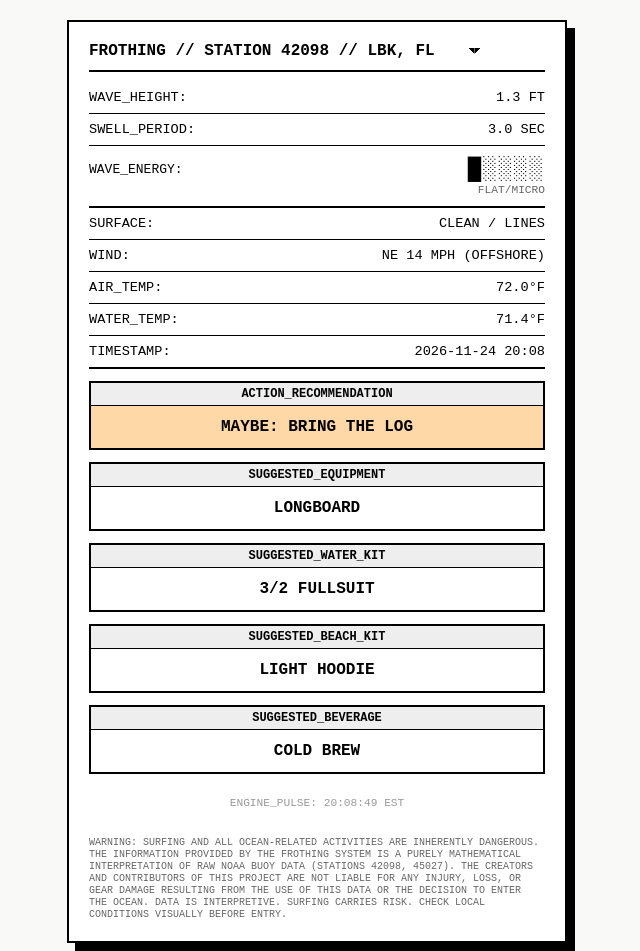
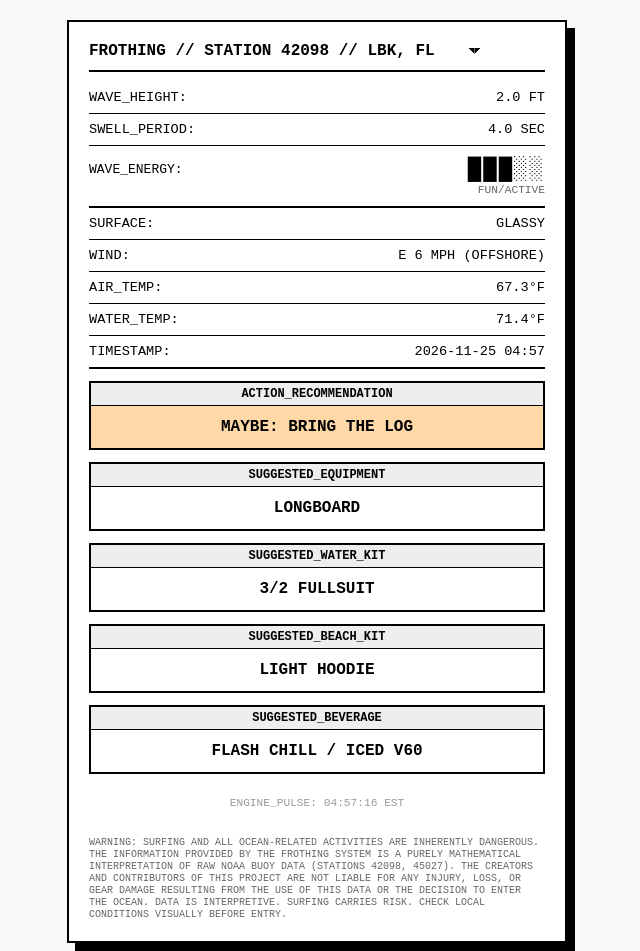
Before and after one commit to ThermodynamicExtraction/frothing, a plain HTML site: page index.html in a window 1280 px wide. Shown: the whole page, without its empty margins (323-963 px from the left). Drawn offline with Linux system fonts and the light colour scheme.

Commit message:
FROTH_UPDATE: {timestamp}

```diff
--- a/index.html
+++ b/index.html
@@ -54,22 +54,22 @@
         <div class="header">FROTHING // STATION <span id="station-id">42098</span> // <select id="buoy-select" aria-label="Choose buoy"><option value="42098">LBK, FL</option><option value="45027">DULUTH, MN</option></select></div>
 
         <div class="report" data-buoy="42098">
-        <div class="row"><span>WAVE_HEIGHT:</span><span>1.3 FT</span></div>
-        <div class="row"><span>SWELL_PERIOD:</span><span>3.0 SEC</span></div>
+        <div class="row"><span>WAVE_HEIGHT:</span><span>2.0 FT</span></div>
+        <div class="row"><span>SWELL_PERIOD:</span><span>4.0 SEC</span></div>
 
         <div class="chart-box">
             <div class="chart-row">
                 <span>WAVE_ENERGY:</span>
-                <span class="ascii">█░░░░</span>
+                <span class="ascii">███░░</span>
             </div>
-            <div class="gauge-legend">FLAT/MICRO</div>
+            <div class="gauge-legend">FUN/ACTIVE</div>
         </div>
 
-        <div class="row"><span>SURFACE:</span><span>CLEAN / LINES</span></div>
-        <div class="row"><span>WIND:</span><span>NE 14 MPH (OFFSHORE)</span></div>
-        <div class="row"><span>AIR_TEMP:</span><span>72.0°F</span></div>
+        <div class="row"><span>SURFACE:</span><span>GLASSY</span></div>
+        <div class="row"><span>WIND:</span><span>E 6 MPH (OFFSHORE)</span></div>
+        <div class="row"><span>AIR_TEMP:</span><span>67.3°F</span></div>
         <div class="row"><span>WATER_TEMP:</span><span>71.4°F</span></div>
-        <div class="row" style="border-bottom: 2px solid var(--black);"><span>TIMESTAMP:</span><span>2026-11-24 20:08</span></div>
+        <div class="row" style="border-bottom: 2px solid var(--black);"><span>TIMESTAMP:</span><span>2026-11-25 04:57</span></div>
 
         <div class="rec-box">
             <div class="rec-label">ACTION_RECOMMENDATION</div>
@@ -79,7 +79,7 @@
         <div class="rec-box"><div class="rec-label">SUGGESTED_EQUIPMENT</div><div class="rec-val">LONGBOARD</div></div>
         <div class="rec-box"><div class="rec-label">SUGGESTED_WATER_KIT</div><div class="rec-val">3/2 FULLSUIT</div></div>
         <div class="rec-box"><div class="rec-label">SUGGESTED_BEACH_KIT</div><div class="rec-val">LIGHT HOODIE</div></div>
-        <div class="rec-box"><div class="rec-label">SUGGESTED_BEVERAGE</div><div class="rec-val">COLD BREW</div></div>
+        <div class="rec-box"><div class="rec-label">SUGGESTED_BEVERAGE</div><div class="rec-val">FLASH CHILL / ICED V60</div></div>
         </div>
         <div class="report" data-buoy="45027" hidden>
         <div class="row"><span>WAVE_HEIGHT:</span><span>-- FT</span></div>
@@ -94,10 +94,10 @@
         </div>
 
         <div class="row"><span>SURFACE:</span><span>--</span></div>
-        <div class="row"><span>WIND:</span><span>SSW 5 MPH</span></div>
+        <div class="row"><span>WIND:</span><span>WSW 5 MPH</span></div>
         <div class="row"><span>AIR_TEMP:</span><span>--°F</span></div>
         <div class="row"><span>WATER_TEMP:</span><span>--°F</span></div>
-        <div class="row" style="border-bottom: 2px solid var(--black);"><span>TIMESTAMP:</span><span>2026-11-24 20:08</span></div>
+        <div class="row" style="border-bottom: 2px solid var(--black);"><span>TIMESTAMP:</span><span>2026-11-25 04:57</span></div>
 
         <div class="rec-box">
             <div class="rec-label">ACTION_RECOMMENDATION</div>
@@ -111,7 +111,7 @@
         </div>
 
         <div class="row" style="border: none; font-size: 0.7rem; opacity: 0.4; justify-content: center; margin-top: 15px;">
-            <span>ENGINE_PULSE: 20:08:49 EST</span>
+            <span>ENGINE_PULSE: 04:57:16 EST</span>
         </div>
 
         <div class="legal">WARNING: Surfing and all ocean-related activities are inherently dangerous. The information provided by the Frothing system is a purely mathematical interpretation of raw NOAA buoy data (Stations 42098, 45027).
```
